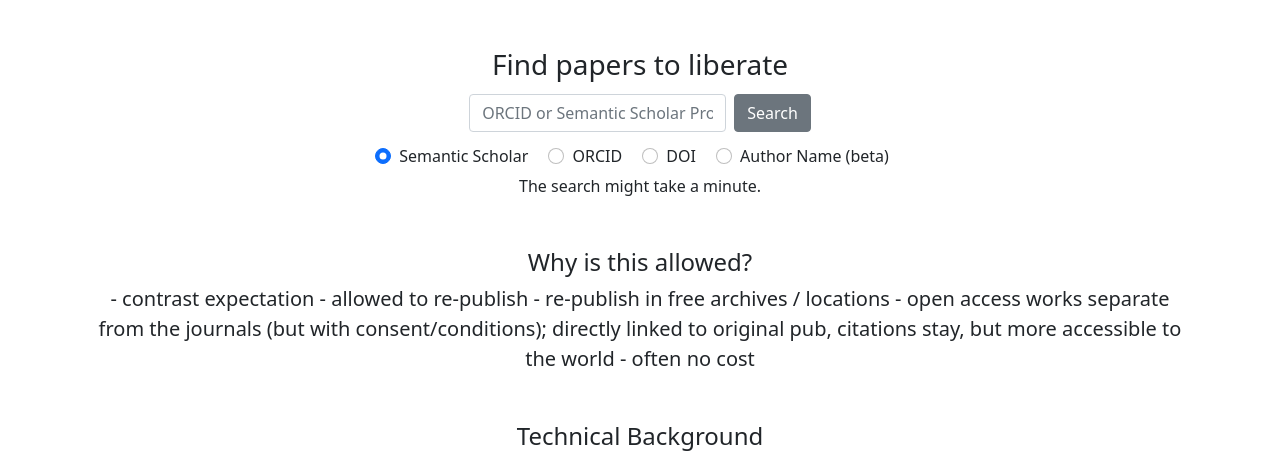
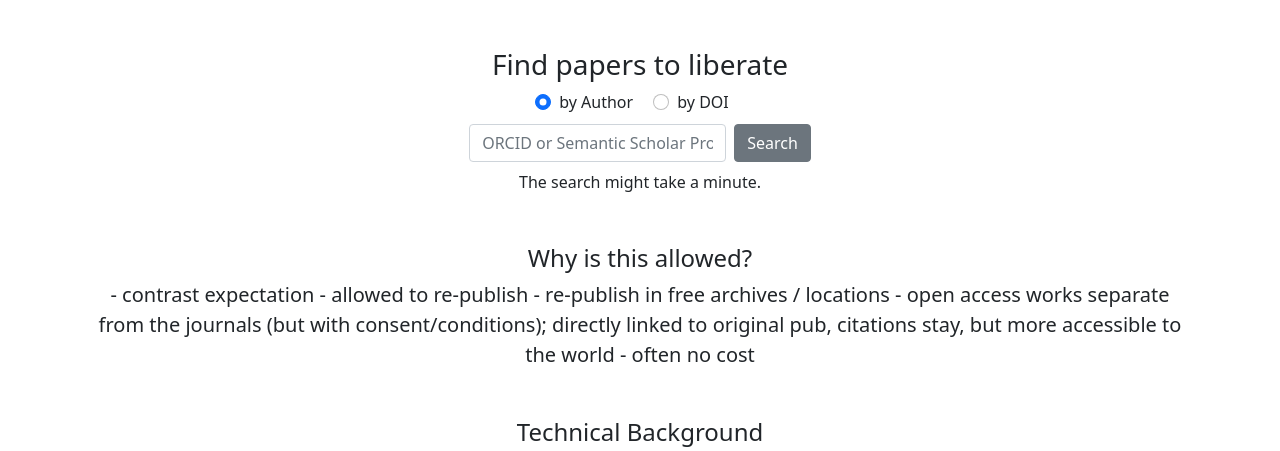
Before and after one commit to freeyourscience/freeyourscience, a FastAPI app: page / in a window 1280 px wide. Shown: the part 168-619 px from the top of the page. Run offline with FastAPI, Linux system fonts and the light colour scheme.

Commit message:
add vanilla js to get by author vs by doi search to work

```diff
--- a/wbf/templates/landing_page.html
+++ b/wbf/templates/landing_page.html
@@ -20,8 +20,20 @@
 			<h2 class="fs-3">
 				Find papers to liberate
 			</h2>
-			<form method="GET" action="/authors">
-				<div class="row justify-content-md-center row-cols-lg-auto mb-2">
+			<form method="GET" action="/authors" id="search-form">
+				<div class="container fs-6 mt-2">
+					<div class="form-check form-check-inline">
+						<input class="form-check-input" type="radio" name="search-type" id="search-type-authors"
+							value="option1" checked>
+						<label class="form-check-label" for="search-type-authors">by Author</label>
+					</div>
+					<div class="form-check form-check-inline">
+						<input class="form-check-input" type="radio" name="search-type" id="search-type-papers"
+							value="option2">
+						<label class="form-check-label" for="search-type-papers">by DOI</label>
+					</div>
+				</div>
+				<div class="row justify-content-md-center row-cols-lg-auto mt-1">
 					<div class="col-12 p-1">
 						<label class="visually-hidden" for="search-field">Search</label>
 						<input type="text" name="profile" class="form-control" id="search-field"
@@ -29,28 +41,6 @@
 					</div>
 					<div class="col-12 p-1">
 						<button type="submit" class="btn btn-secondary">Search</button>
-					</div>
-				</div>
-				<div class="container fs-6 mt-1">
-					<div class="form-check form-check-inline">
-						<input class="form-check-input" type="radio" name="search-type" id="search-type-s2"
-							value="option1" checked>
-						<label class="form-check-label" for="search-type-s2">Semantic Scholar</label>
-					</div>
-					<div class="form-check form-check-inline">
-						<input class="form-check-input" type="radio" name="search-type" id="search-type-orcid"
-							value="option1">
-						<label class="form-check-label" for="search-type-orcid">ORCID</label>
-					</div>
-					<div class="form-check form-check-inline">
-						<input class="form-check-input" type="radio" name="search-type" id="search-type-doi"
-							value="option2">
-						<label class="form-check-label" for="search-type-doi">DOI</label>
-					</div>
-					<div class="form-check form-check-inline">
-						<input class="form-check-input" type="radio" name="search-type" id="search-type-name"
-							value="option2">
-						<label class="form-check-label" for="search-type-name">Author Name (beta)</label>
 					</div>
 				</div>
 				<small class="fs-6">The search might take a minute.</small>
@@ -113,4 +103,17 @@
 		</small>
 	</footer>
 </div>
+
+<script type="text/javascript">
+	document.getElementById('search-type-authors').addEventListener('click', () => {
+		document.getElementById('search-field').placeholder = "ORCID or Semantic Scholar Profile URL"
+		document.getElementById('search-field').name = "profile"
+		document.getElementById('search-form').action = "/authors"
+	});
+	document.getElementById('search-type-papers').addEventListener('click', () => {
+		document.getElementById('search-field').placeholder = "e.g. 0000-1234-1212-1234"
+		document.getElementById('search-field').name = "doi"
+		document.getElementById('search-form').action = "/papers"
+	});
+</script>
 {% endblock %}
```
